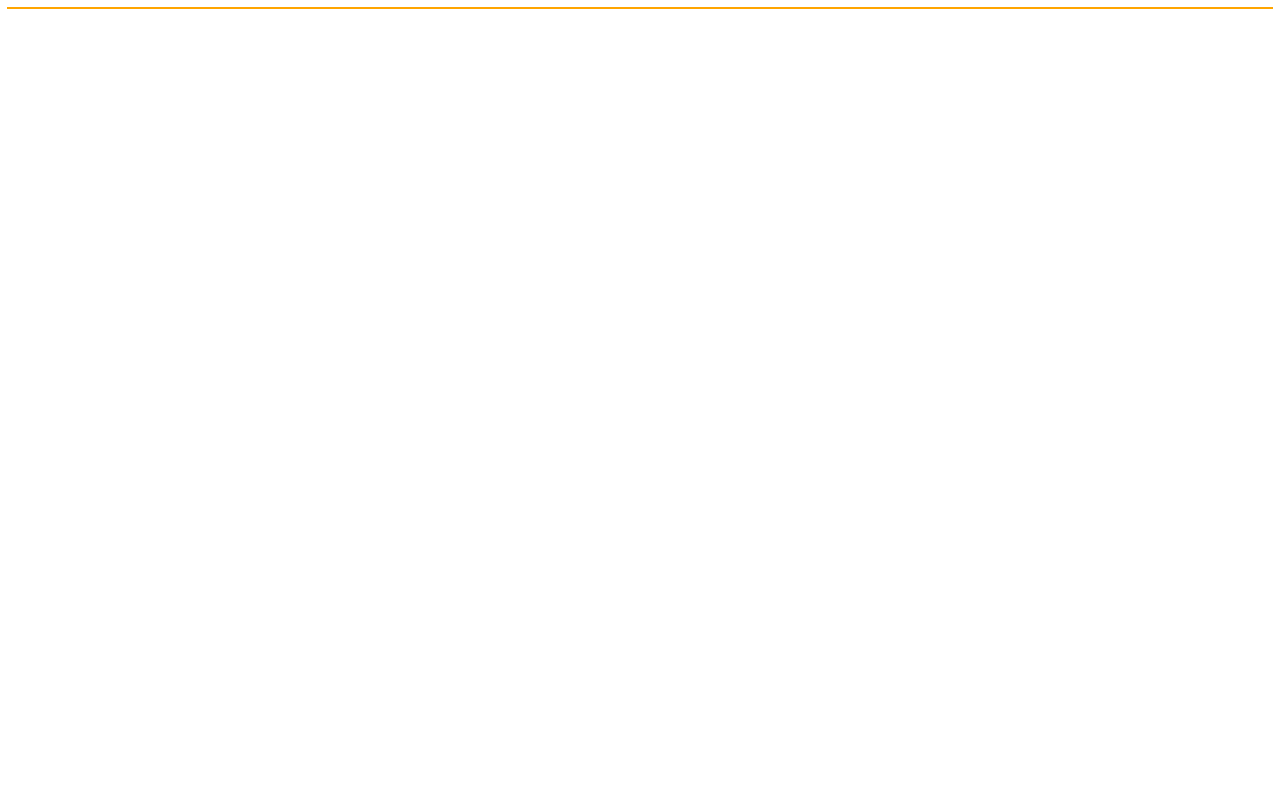
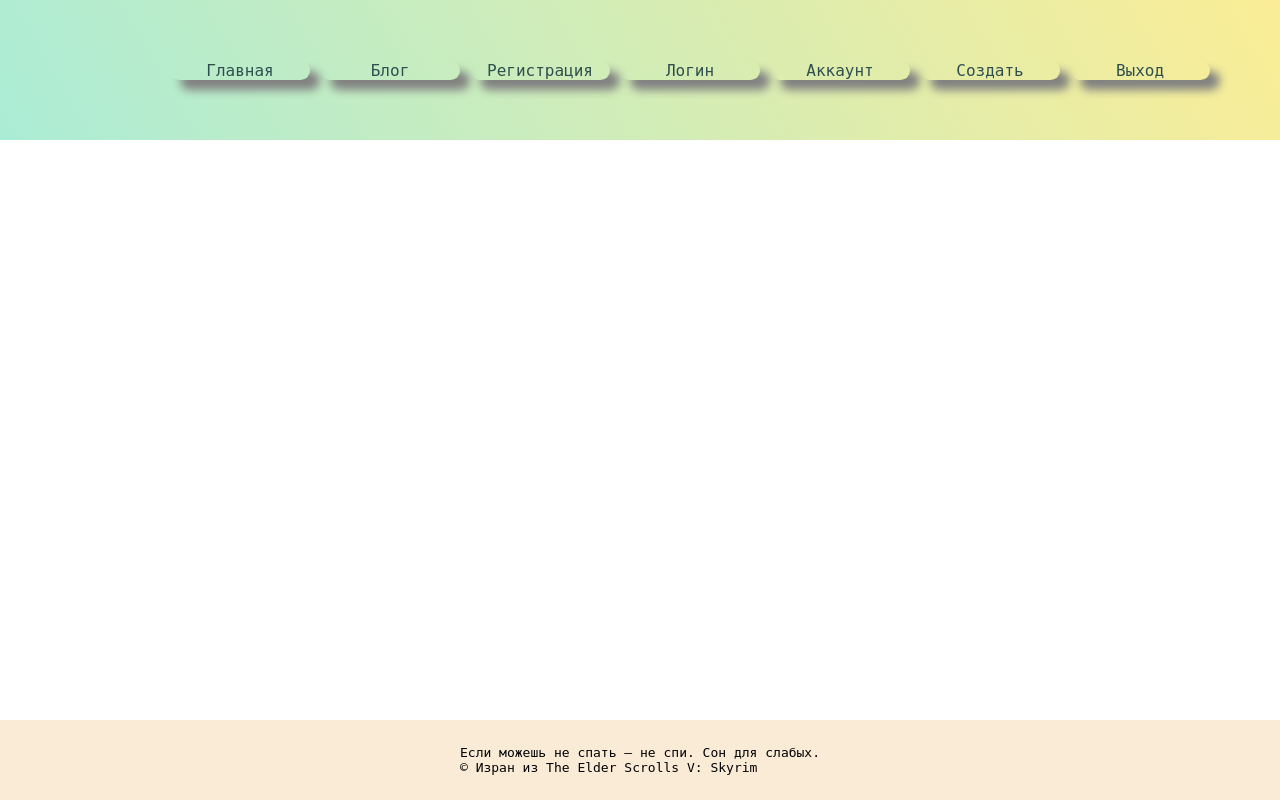
Before and after one commit to sadpatheticboy/blog_flask, a Flask app: page / in a window 1280 px wide. Before the commit the page is almost empty. Run offline with Flask 3, Linux system fonts and the light colour scheme.

Commit message:
Изменил стиль меню и футера

```diff
--- a/static/css/style.css
+++ b/static/css/style.css
@@ -1,7 +1,84 @@
-h1 {
-    color: red;
+/* Обнуляющие теги. У каждого браузеры есть свои отступы, шрифты, разрешения, всё это обнуляется перед запуском */
+* {
+    margin: 0;
+    padding: 0;
 }
 
-.wrapper{
-    outline: 1px orange solid;
+/* Обнуление для html, высота - 100% */
+html, body {
+    height: 100%;
 }
+
+
+/* MAIN MENU */
+/* Заголовок. Ширина и градиентовый оттеник для фона */
+.header {
+    height: 140px;
+    background-image: linear-gradient(60deg, #abecd6 0%, #fbed96 100%);
+}
+
+/* Блок меню. flex - разворачивает блоки горизонтально. flex-end - блоки в конец (справа), padding-right - отступ */
+.main_menu {
+    display: flex;
+    justify-content: flex-end;
+    padding-right: 60px;
+}
+
+/* Удаление ненужного подсвечивания ссылок */
+.main_menu a {
+    text-decoration: none;
+    color: darkslategrey;
+    font-weight: 400;
+}
+
+/* Установка стиля для списка: удаление каких-то точек на словах, отступы между словами, ... */
+.main_menu li {
+    list-style: none;
+    margin-right: 10px;
+    width: 140px;
+    margin-top: 5%;
+    box-shadow: 10px 10px 10px grey; /* тени */
+    font-family: monospace;
+    border-radius: 100px;
+    text-align: center;
+}
+
+/* hover - при наведении */
+.main_menu li:hover {
+    transition-duration: 1s;
+    box-shadow: 4px 5px 50px grey;
+}
+
+.main_menu p {
+    font-size: 16px;
+}
+
+
+/* WRAPPER */
+.wrapper {
+    display: flex;
+    flex-direction: column;
+    height: 100%;
+}
+
+
+/* CONTENT */
+.content {
+    width: 60%;
+    margin: 100px auto 0;
+    flex: 1 0 auto;
+}
+
+
+/* FOOTER */
+.footer {
+    display: flex;
+    justify-content: center;
+    align-items: center;
+    width: 100%;
+    height: 80px;
+    font-size: 13px;
+    font-family: monospace;
+    background-color: antiquewhite;
+    flex: 0 0 auto;
+}
--- a/templates/layout.html
+++ b/templates/layout.html
@@ -18,6 +18,19 @@
 <div class="wrapper">
 {% block menu %}
 
+    <header class="header">
+
+        <ul class="main_menu">
+            <li><a href="#"><p>Главная</p></a></li>
+            <li><a href="#"><p>Блог</p></a></li>
+            <li><a href="#"><p>Регистрация</p></a></li>
+            <li><a href="#"><p>Логин</p></a></li>
+            <li><a href="#"><p>Аккаунт</p></a></li>
+            <li><a href="#"><p>Создать</p></a></li>
+            <li><a href="#"><p>Выход</p></a></li>
+        </ul>
+
+    </header>
 {% endblock menu %}
 
 
@@ -28,10 +41,19 @@
 
 {% block main_page %}
 
+    <div class="content">
+
+    </div>
+
 {% endblock main_page %}
 
 
 {% block footer %}
+
+    <div class="footer">Если можешь не спать — не спи. Сон для слабых.<br>
+        &#169; Изран из The Elder Scrolls V: Skyrim
+
+    </div>
 
 {% endblock footer %}
 </div>
```
